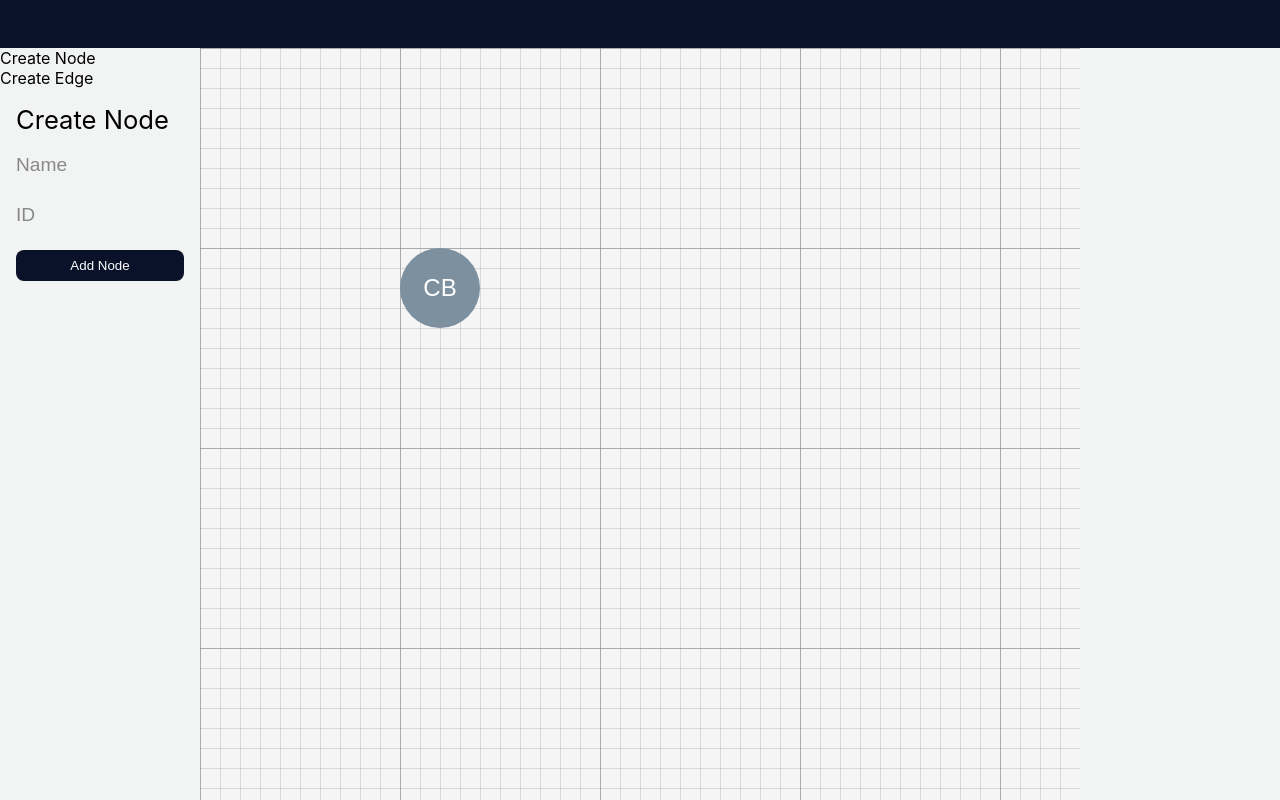
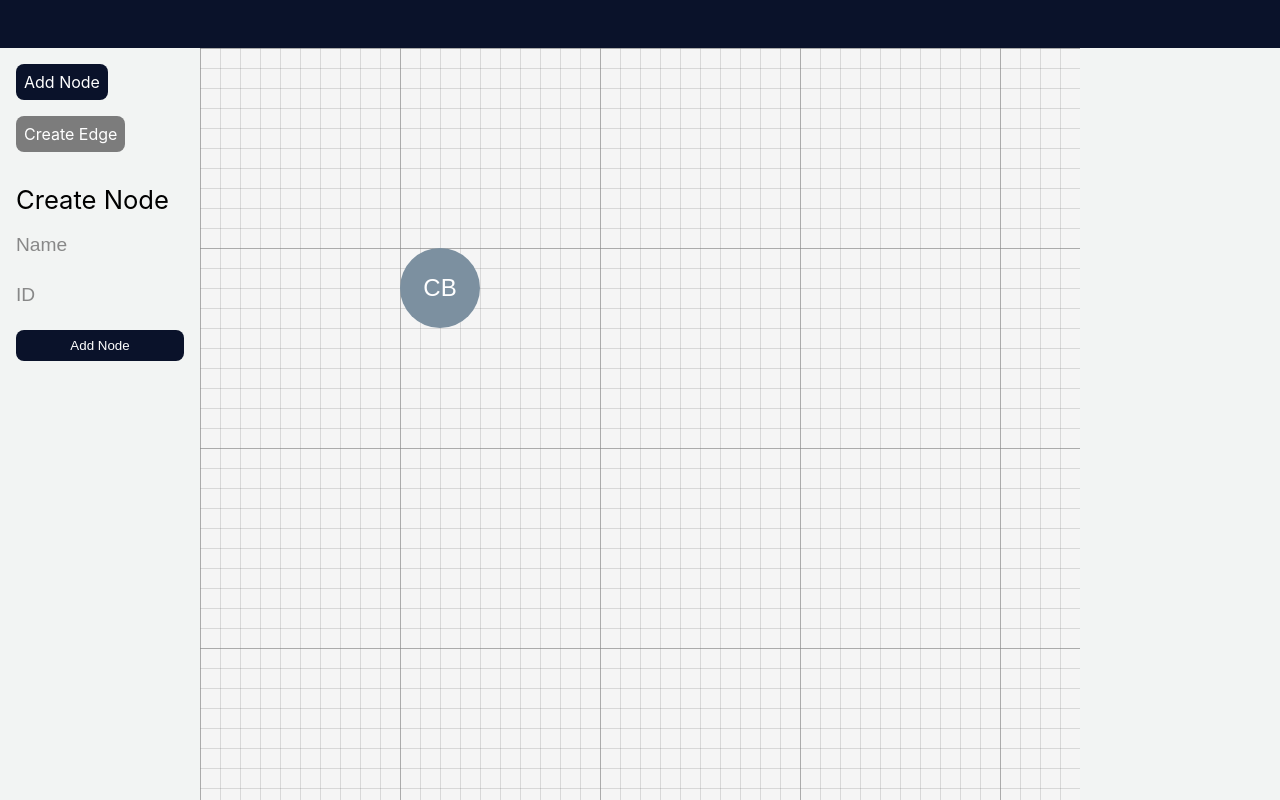
Before and after one commit to saiefelgebali/shortest-path-simulator, a React (Create React App) app: page / in a window 1280 px wide. Built offline with nearby package versions, Linux system fonts and the light colour scheme.

Commit message:
ADDED: Sidebar menu Switching

```diff
--- a/src/components/Sidebar/SidebarMenu/SidebarMenuSwitcher.module.scss
+++ b/src/components/Sidebar/SidebarMenu/SidebarMenuSwitcher.module.scss
@@ -1,3 +1,19 @@
 .sidebarMenuSwitcher {
 	display: flex;
+	flex-wrap: wrap;
+	padding: 1rem;
+	gap: 1rem;
+
+	.option {
+		cursor: pointer;
+		border-radius: 0.5rem;
+		padding: 0.5rem;
+		color: white;
+		background-color: var(--secondary);
+		transition: background-color ease 0.1s;
+
+		&.isActive {
+			background-color: var(--primary);
+		}
+	}
 }
--- a/src/components/Sidebar/SidebarMenu/SidebarMenuSwitcher.tsx
+++ b/src/components/Sidebar/SidebarMenu/SidebarMenuSwitcher.tsx
@@ -1,10 +1,8 @@
 import React from "react";
-import styles from "./SidebarMenu.module.scss";
+import styles from "./SidebarMenuSwitcher.module.scss";
 
 type SidebarMenuSwitcherProps = {
 	children?: JSX.Element[];
-	menu: string;
-	setMenu: React.Dispatch<React.SetStateAction<any>>;
 };
 
 function SidebarMenuSwitcher({ children }: SidebarMenuSwitcherProps) {
--- a/src/components/Sidebar/SidebarMenu/SidebarMenuOption.tsx
+++ b/src/components/Sidebar/SidebarMenu/SidebarMenuSwitcherOption.tsx
@@ -1,19 +1,19 @@
 import React from "react";
 import styles from "./SidebarMenuSwitcher.module.scss";
 
-type SidebarMenuOptionProps = {
+type SidebarMenuSwitcherOptionProps = {
 	menu: string;
 	currentMenu: string;
 	title: string;
 	setMenu: React.Dispatch<React.SetStateAction<any>>;
 };
 
-function SidebarMenuOption({
+function SidebarMenuSwitcherOption({
 	menu,
 	currentMenu,
 	title,
 	setMenu,
-}: SidebarMenuOptionProps) {
+}: SidebarMenuSwitcherOptionProps) {
 	/**
 	 * Fires on click option
 	 */
@@ -26,7 +26,7 @@ function SidebarMenuOption({
 	 */
 	const isActive = () => (menu === currentMenu ? styles.isActive : null);
 
-	const className = `${styles.sidebarMenuOption} ${isActive()}`;
+	const className = `${styles.option} ${isActive()}`;
 
 	return (
 		<div className={className} onClick={onClick}>
@@ -35,4 +35,4 @@ function SidebarMenuOption({
 	);
 }
 
-export default SidebarMenuOption;
+export default SidebarMenuSwitcherOption;
--- a/src/components/Sidebar/SidebarPrimary/SidebarPrimary.tsx
+++ b/src/components/Sidebar/SidebarPrimary/SidebarPrimary.tsx
@@ -2,7 +2,7 @@ import { useState } from "react";
 import SidebarContainer from "../SidebarContainer/SidebarContainer";
 import SidebarMenu from "../SidebarMenu/SidebarMenu";
 import SidebarMenuSwitcher from "../SidebarMenu/SidebarMenuSwitcher";
-import SidebarMenuOption from "../SidebarMenu/SidebarMenuOption";
+import SidebarMenuSwitcherOption from "../SidebarMenu/SidebarMenuSwitcherOption";
 import styles from "./SidebarPrimary.module.scss";
 
 enum Menu {
@@ -10,6 +10,9 @@ enum Menu {
 	createEdge = "CREATE_EDGE",
 }
 
+/**
+ * Give user options to add items to the graph
+ */
 function SidebarPrimary() {
 	const [menu, setMenu] = useState<Menu>(Menu.createNode);
 
@@ -37,6 +40,9 @@ function SidebarPrimary() {
 		</SidebarMenu>
 	);
 
+	/**
+	 * Show currently selected menu
+	 */
 	const CurrentMenu = () => {
 		switch (menu) {
 			case Menu.createNode:
@@ -48,14 +54,14 @@ function SidebarPrimary() {
 
 	return (
 		<SidebarContainer>
-			<SidebarMenuSwitcher menu={menu} setMenu={setMenu}>
-				<SidebarMenuOption
+			<SidebarMenuSwitcher>
+				<SidebarMenuSwitcherOption
 					menu={Menu.createNode}
 					currentMenu={menu}
-					title='Create Node'
+					title='Add Node'
 					setMenu={setMenu}
 				/>
-				<SidebarMenuOption
+				<SidebarMenuSwitcherOption
 					menu={Menu.createEdge}
 					currentMenu={menu}
 					title='Create Edge'
--- a/src/index.css
+++ b/src/index.css
@@ -1,5 +1,6 @@
 :root {
 	--primary: #0a122a;
+	--secondary: #7c7c7c;
 	--gray: #f2f4f3;
 }
 
```
